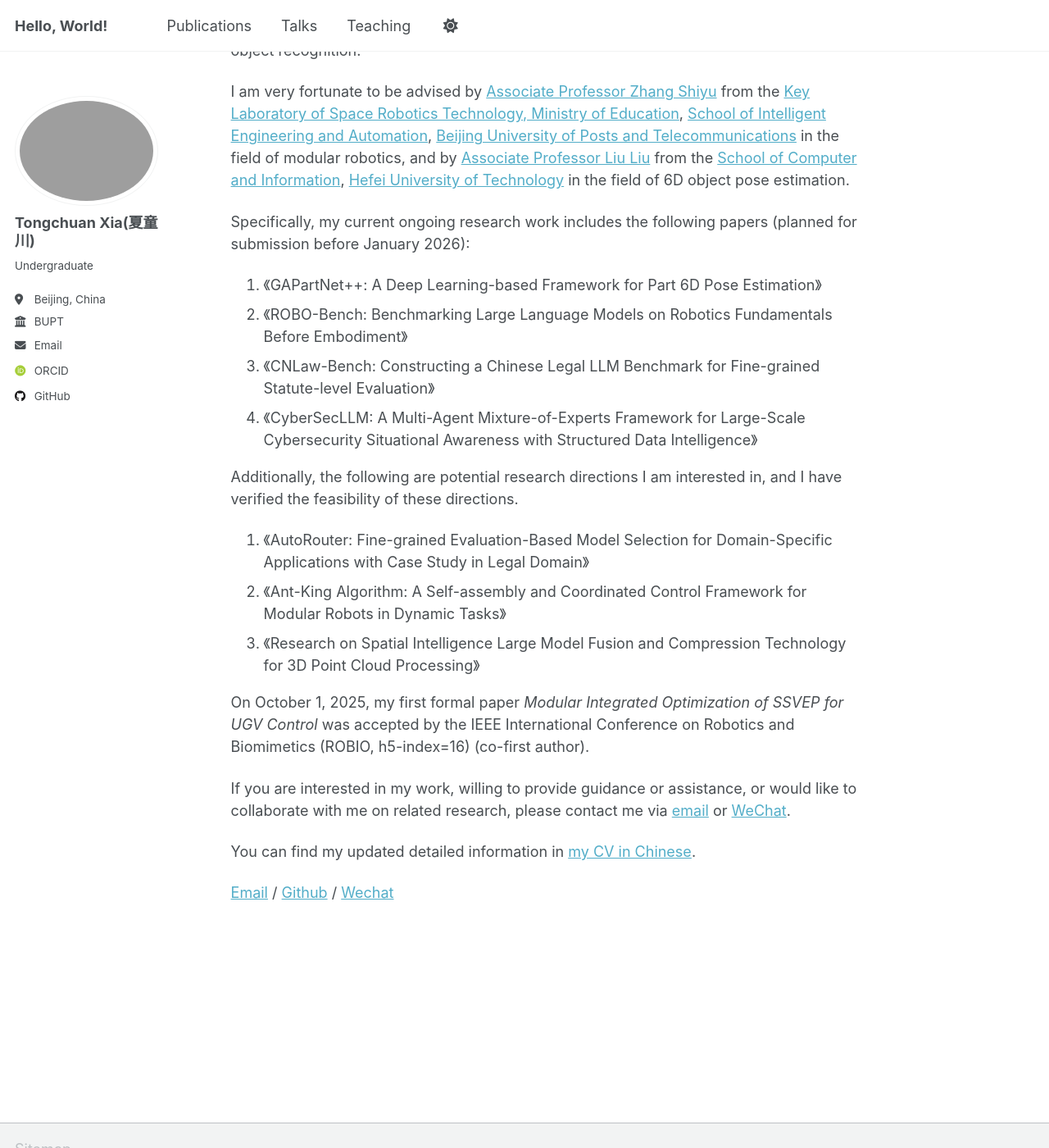
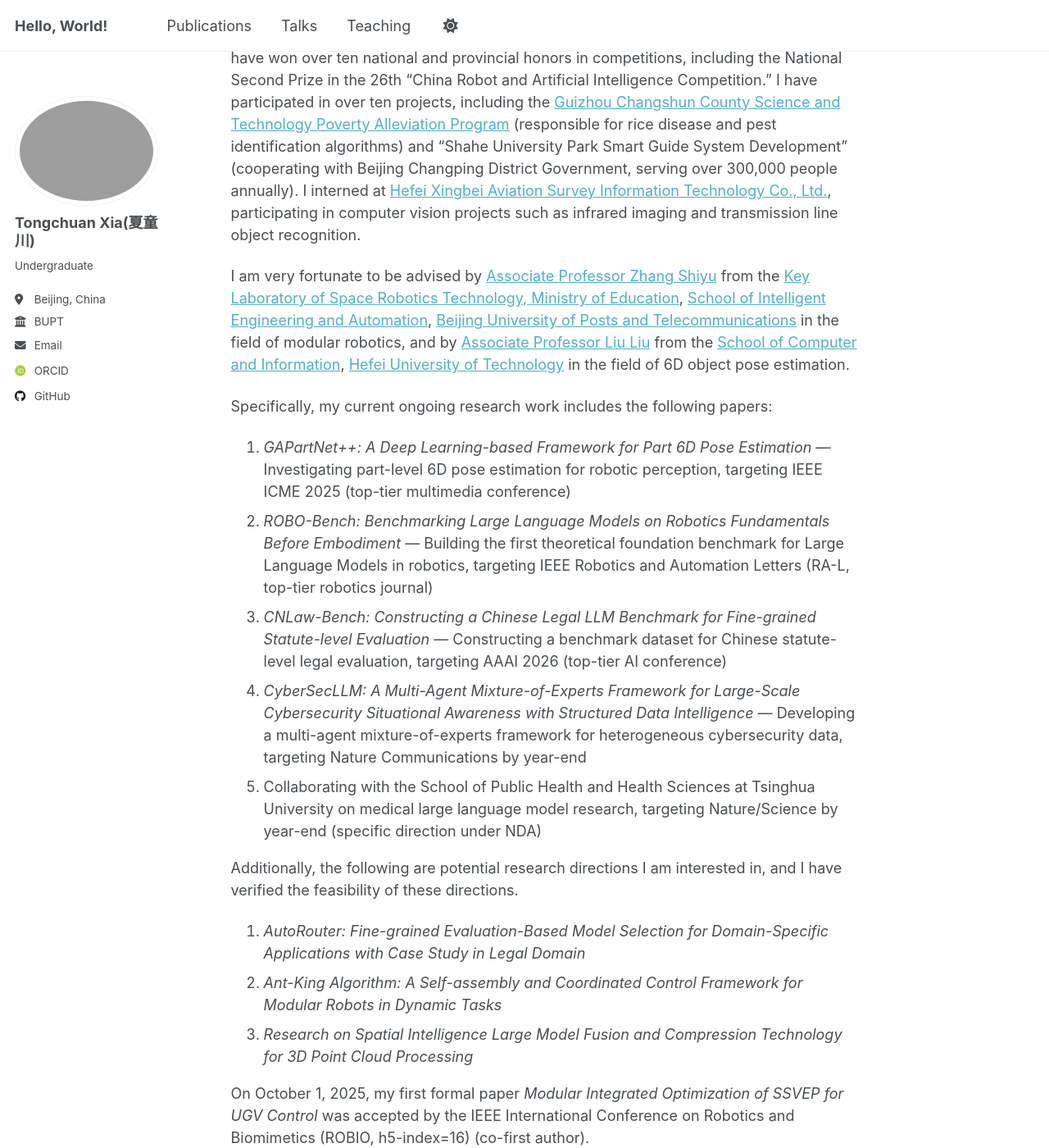
Before and after one commit to Heartune/Heartune.github.io, a Jekyll site: the page built from _pages/about.md, in a window 1280 px wide and 1400 px high, scrolled down 1997 px. Shown: the whole window at 82% size. Built offline with Jekyll 4.4.1, drawn with Linux system fonts in a browser that asks for light colours; some web fonts are replaced; a script that is not in the unit is left out; some of the changed text lies outside the part shown.

Commit message:
Update research papers with detailed descriptions and target venues
Add specific research directions, methodologies, and target journals/conferences for each ongoing paper. Include new collaboration with Tsinghua University on medical LLM research.

🤖 Generated with [Claude Code](https://claude.com/claude-code)

Co-Authored-By: Claude <noreply@anthropic.com>

```diff
--- a/_pages/about.md
+++ b/_pages/about.md
@@ -13,18 +13,19 @@ redirect_from:
 
 我很幸运地得到了北京邮电大学[智能工程与自动化学院](https://iea.bupt.edu.cn/)[空间机器人教育部重点实验室](https://baike.baidu.com/item/%E7%A9%BA%E9%97%B4%E6%9C%BA%E5%99%A8%E4%BA%BA%E6%8A%80%E6%9C%AF%E6%95%99%E8%82%B2%E9%83%A8%E5%B7%A5%E7%A8%8B%E7%A0%94%E7%A9%B6%E4%B8%AD%E5%BF%83%EF%BC%88%E5%8C%97%E4%BA%AC%E9%82%AE%E7%94%B5%E5%A4%A7%E5%AD%A6%EF%BC%89/20793572)的[张时毓副教授](https://teacher.bupt.edu.cn/zhangshiyu/zh_CN/index.htm)在模块化机器人领域的指导，以及合肥工业大学[计算机与信息学院](https://ci.hfut.edu.cn/)的[刘浏副教授](https://hfut-liuliu.com/)在物体6D位姿估计领域的指导。
 
-具体地说，我目前正在进行的研究工作包括以下论文（计划于2026年1月前投稿）：
+具体地说，我目前正在进行的研究工作包括以下论文：
 
-1. 《GAPartNet++: A Deep Learning-based Framework for Part 6D Pose Estimation》
-2. 《ROBO-Bench: Benchmarking Large Language Models on Robotics Fundamentals Before Embodiment》
-3. 《CNLaw-Bench: Constructing a Chinese Legal LLM Benchmark for Fine-grained Statute-level Evaluation》
-4. 《CyberSecLLM: A Multi-Agent Mixture-of-Experts Framework for Large-Scale Cybersecurity Situational Awareness with Structured Data Intelligence》
+1. 《GAPartNet++: A Deep Learning-based Framework for Part 6D Pose Estimation》——研究机器人感知中的物体部件级6D位姿估计，目标投稿至多媒体领域顶级会议IEEE ICME 2025
+2. 《ROBO-Bench: Benchmarking Large Language Models on Robotics Fundamentals Before Embodiment》——构建机器人领域首个面向理论基础的大语言模型基准数据集，目标投稿至机器人领域TOP期刊IEEE Robotics and Automation Letters (RA-L)
+3. 《CNLaw-Bench: Constructing a Chinese Legal LLM Benchmark for Fine-grained Statute-level Evaluation》——构建面向中国细分法律条文的大语言模型基准数据集，目标投稿至人工智能顶级会议AAAI 2026
+4. 《CyberSecLLM: A Multi-Agent Mixture-of-Experts Framework for Large-Scale Cybersecurity Situational Awareness with Structured Data Intelligence》——研究面向多源异构网络安全数据的多智能体混合专家大模型框架，目标年底投稿至Nature子刊Nature Communications
+5. 与清华大学公共卫生与健康学院合作开展医疗大模型方向研究，目标年底投稿至Nature/Science（具体方向因合作保密协议暂不便透露）
 
 此外，以下是我感兴趣的潜在研究方向，我已经验证了这些方向的可行性。
 
-5. 《AutoRouter: Fine-grained Evaluation-Based Model Selection for Domain-Specific Applications with Case Study in Legal Domain》
-6. 《Ant-King Algorithm: A Self-assembly and Coordinated Control Framework for Modular Robots in Dynamic Tasks》
-7. 《Research on Spatial Intelligence Large Model Fusion and Compression Technology for 3D Point Cloud Processing》
+6. 《AutoRouter: Fine-grained Evaluation-Based Model Selection for Domain-Specific Applications with Case Study in Legal Domain》
+7. 《Ant-King Algorithm: A Self-assembly and Coordinated Control Framework for Modular Robots in Dynamic Tasks》
+8. 《Research on Spatial Intelligence Large Model Fusion and Compression Technology for 3D Point Cloud Processing》
 
 2025年10月1日，我的第一篇正式论文《Modular Integrated Optimization of SSVEP for UGV Control》被IEEE机器人与仿生学国际会议（IEEE International Conference on Robotics and Biomimetics, ROBIO, h5-index=16）录用（共同一作）。
 
@@ -40,18 +41,19 @@ I serve as Deputy Director of the Science and Technology Innovation Practice Dep
 
 I am very fortunate to be advised by [Associate Professor Zhang Shiyu](https://teacher.bupt.edu.cn/zhangshiyu/zh_CN/index.htm) from the [Key Laboratory of Space Robotics Technology, Ministry of Education](https://baike.baidu.com/item/%E7%A9%BA%E9%97%B4%E6%9C%BA%E5%99%A8%E4%BA%BA%E6%8A%80%E6%9C%AF%E6%95%99%E8%82%B2%E9%83%A8%E5%B7%A5%E7%A8%8B%E7%A0%94%E7%A9%B6%E4%B8%AD%E5%BF%83%EF%BC%88%E5%8C%97%E4%BA%AC%E9%82%AE%E7%94%B5%E5%A4%A7%E5%AD%A6%EF%BC%89/20793572), [School of Intelligent Engineering and Automation](https://iea.bupt.edu.cn/), [Beijing University of Posts and Telecommunications](https://www.bupt.edu.cn/) in the field of modular robotics, and by [Associate Professor Liu Liu](https://hfut-liuliu.com/) from the [School of Computer and Information](https://ci.hfut.edu.cn/), [Hefei University of Technology](https://www.hfut.edu.cn/) in the field of 6D object pose estimation.
 
-Specifically, my current ongoing research work includes the following papers (planned for submission before January 2026):
+Specifically, my current ongoing research work includes the following papers:
 
-1. 《GAPartNet++: A Deep Learning-based Framework for Part 6D Pose Estimation》
-2. 《ROBO-Bench: Benchmarking Large Language Models on Robotics Fundamentals Before Embodiment》
-3. 《CNLaw-Bench: Constructing a Chinese Legal LLM Benchmark for Fine-grained Statute-level Evaluation》
-4. 《CyberSecLLM: A Multi-Agent Mixture-of-Experts Framework for Large-Scale Cybersecurity Situational Awareness with Structured Data Intelligence》
+1. *GAPartNet++: A Deep Learning-based Framework for Part 6D Pose Estimation* — Investigating part-level 6D pose estimation for robotic perception, targeting IEEE ICME 2025 (top-tier multimedia conference)
+2. *ROBO-Bench: Benchmarking Large Language Models on Robotics Fundamentals Before Embodiment* — Building the first theoretical foundation benchmark for Large Language Models in robotics, targeting IEEE Robotics and Automation Letters (RA-L, top-tier robotics journal)
+3. *CNLaw-Bench: Constructing a Chinese Legal LLM Benchmark for Fine-grained Statute-level Evaluation* — Constructing a benchmark dataset for Chinese statute-level legal evaluation, targeting AAAI 2026 (top-tier AI conference)
+4. *CyberSecLLM: A Multi-Agent Mixture-of-Experts Framework for Large-Scale Cybersecurity Situational Awareness with Structured Data Intelligence* — Developing a multi-agent mixture-of-experts framework for heterogeneous cybersecurity data, targeting Nature Communications by year-end
+5. Collaborating with the School of Public Health and Health Sciences at Tsinghua University on medical large language model research, targeting Nature/Science by year-end (specific direction under NDA)
 
 Additionally, the following are potential research directions I am interested in, and I have verified the feasibility of these directions.
 
-5. 《AutoRouter: Fine-grained Evaluation-Based Model Selection for Domain-Specific Applications with Case Study in Legal Domain》
-6. 《Ant-King Algorithm: A Self-assembly and Coordinated Control Framework for Modular Robots in Dynamic Tasks》
-7. 《Research on Spatial Intelligence Large Model Fusion and Compression Technology for 3D Point Cloud Processing》
+6. *AutoRouter: Fine-grained Evaluation-Based Model Selection for Domain-Specific Applications with Case Study in Legal Domain*
+7. *Ant-King Algorithm: A Self-assembly and Coordinated Control Framework for Modular Robots in Dynamic Tasks*
+8. *Research on Spatial Intelligence Large Model Fusion and Compression Technology for 3D Point Cloud Processing*
 
 On October 1, 2025, my first formal paper *Modular Integrated Optimization of SSVEP for UGV Control* was accepted by the IEEE International Conference on Robotics and Biomimetics (ROBIO, h5-index=16) (co-first author).
 
```
